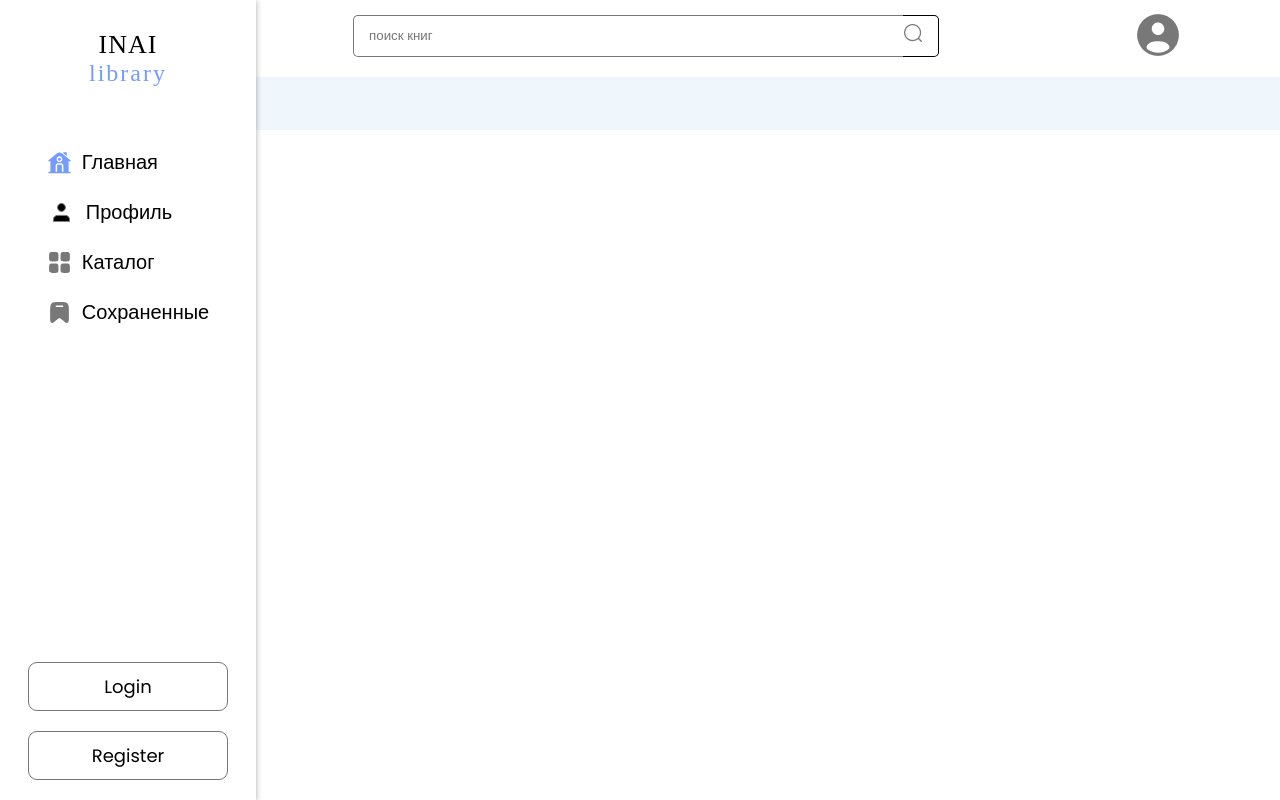
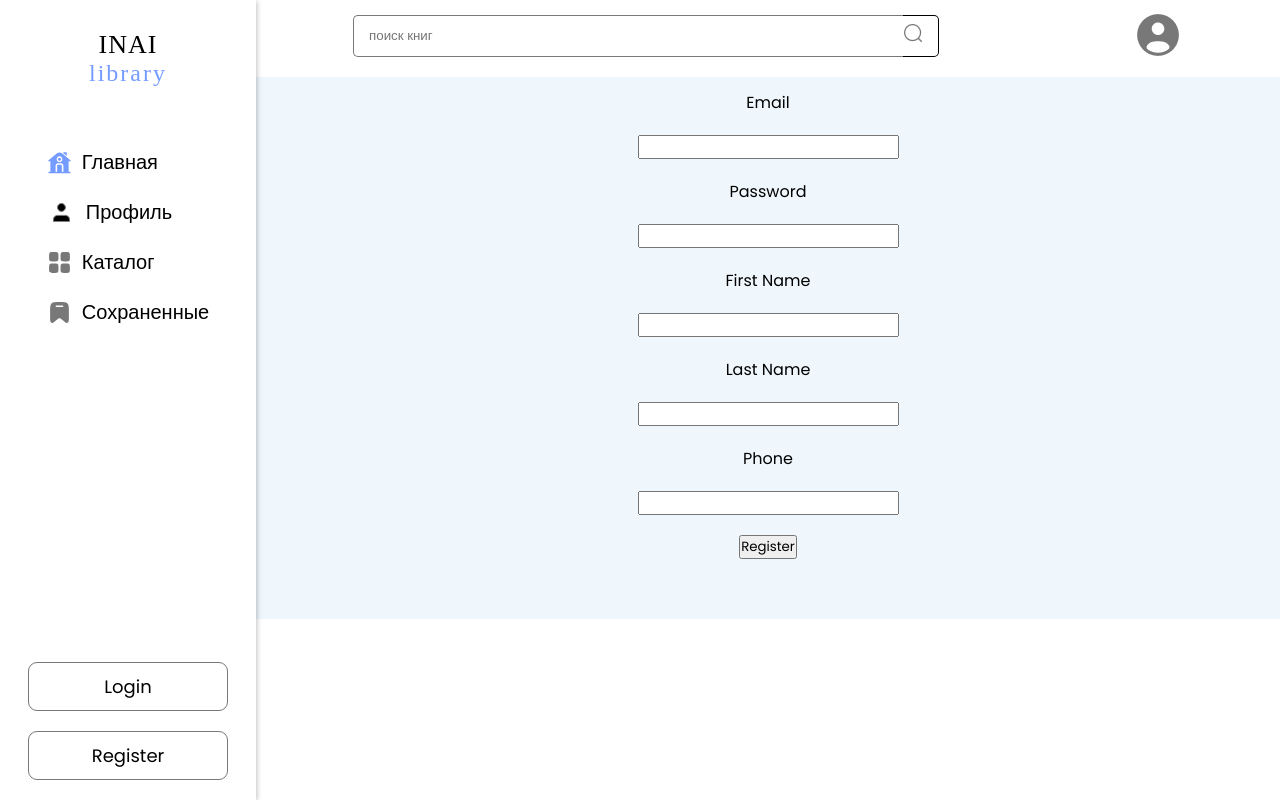
Before and after one commit to EmirlanDogdurbaev/library, a React (Vite) app: page /register in a window 1280 px wide. Built offline with nearby package versions, Linux system fonts and the light colour scheme; a web font is replaced by a local one.

Commit message:
seperated login and register pages

```diff
--- a/src/App.jsx
+++ b/src/App.jsx
@@ -4,8 +4,11 @@ import Nav from "./components/Nav/Nav";
 import SearchBar from "./components/SearchBar/SearchBar";
 import Home from "./pages/Home/Home";
 import Profile from "./pages/Profile/Profile";
-import Auth from "./pages/Auth/Auth";
+import Auth from "./pages/Auth/Register";
 import CommentForm from "./pages/CommentForm/CommentForm";
+import { Logger } from "sass";
+import Register from "./pages/Auth/Register";
+import Login from "./pages/Auth/Login";
 
 function App() {
   return (
@@ -17,7 +20,8 @@ function App() {
         <Routes>
           <Route path="/" element={<Home />} />
           <Route path="/profile" element={<Profile />} />
-          <Route path="/login" element={<Auth />} />
+          <Route path="/login" element={<Login />} />
+          <Route path="/register" element={<Register />} />
           <Route path="/create-comment" element={<CommentForm />} />
         </Routes>
         </div>
--- /dev/null
+++ b/src/pages/Auth/Login.jsx
@@ -0,0 +1,40 @@
+import axios from "axios";
+import React from "react";
+import { useState } from "react";
+import styles from './Auth.module.scss'
+export default function Login() {
+  const [email, setEmail] = useState("");
+  const [password, setPasssword] = useState("");
+
+  function login() {
+    axios.post("http://192.168.88.71:8000/api/v1/login/", {
+      email,
+      password,
+    });
+  }
+
+
+  return (
+    <div className={styles.Auth}>
+      <label htmlFor="email">Email</label>
+      <input
+        type="email"
+        id="email"
+        name="email"
+        onChange={(e) => setEmail(e.target.value)}
+        value={email}
+      />
+
+      <label htmlFor="password">Password</label>
+      <input
+        type="password"
+        id="password"
+        name="password"
+        onChange={(e) => setPasssword(e.target.value)}
+        value={password}
+      />
+
+      <button onClick={login}>Login</button>
+    </div>
+  );
+}
--- a/src/pages/Auth/Auth.jsx
+++ b/src/pages/Auth/Register.jsx
@@ -2,19 +2,13 @@ import axios from "axios";
 import React from "react";
 import { useState } from "react";
 import styles from './Auth.module.scss'
-export default function Auth() {
+export default function Register() {
   const [email, setEmail] = useState("");
   const [password, setPasssword] = useState("");
   const [firstName, setFirstName] = useState("");
   const [lastName, setLastName] = useState("");
   const [phone, setPhone] = useState("");
 
-  function login() {
-    axios.post("http://192.168.88.71:8000/api/v1/login/", {
-      email,
-      password,
-    });
-  }
   function register() {
     axios.post("http://192.168.88.71:8000/api/v1/register/", {
       email,
```
